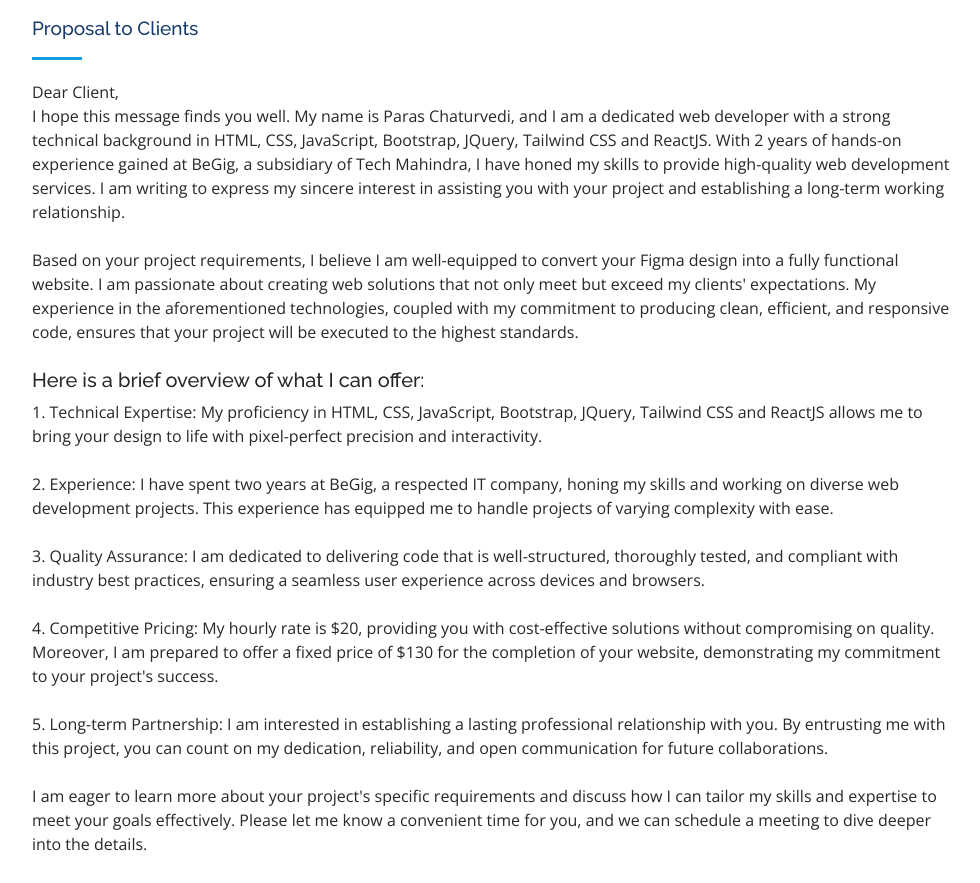
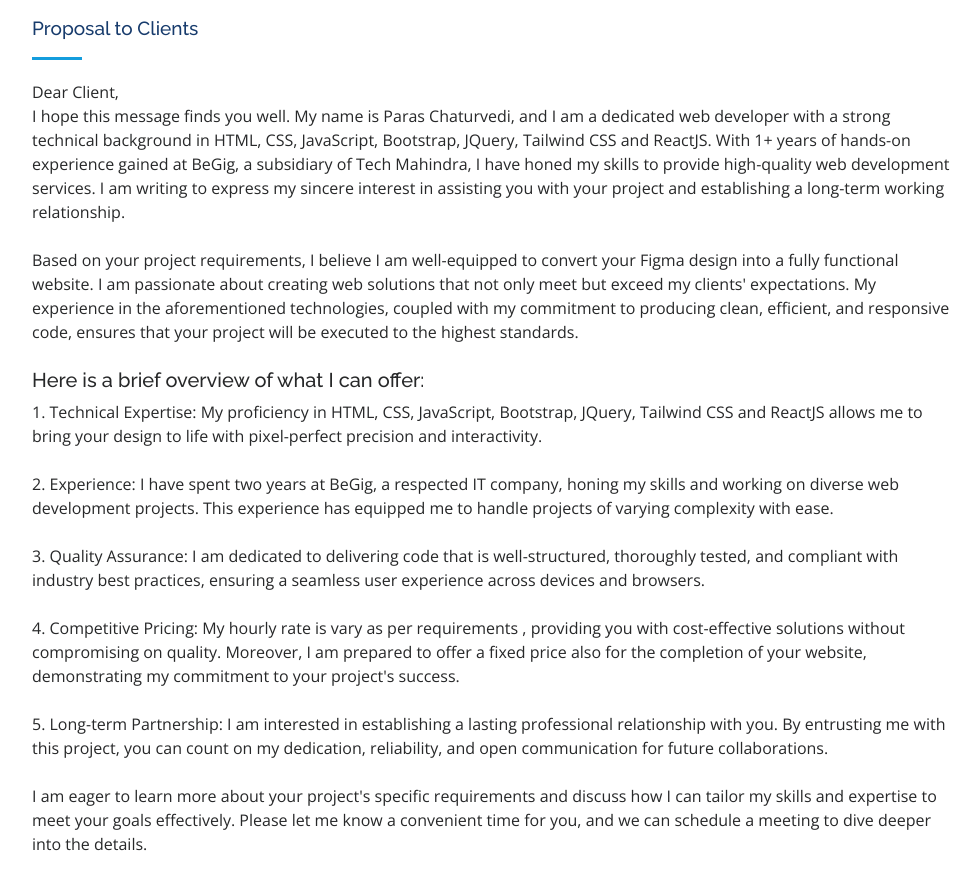
Before and after one commit to ParasChaturvedi/Portfolio-Paras.github.io, a plain HTML site: page index.html in a window 1280 px wide. Shown: the part 5222-6105 px from the top of the page, without its empty margins (298-1278 px from the left). Drawn offline with nearby package versions, Linux system fonts and the light colour scheme.

Commit message:
Update index.html

```diff
--- a/index.html
+++ b/index.html
@@ -722,7 +722,7 @@
 
               <p>Dear Client,
 
-                <p>I hope this message finds you well. My name is Paras Chaturvedi, and I am a dedicated web developer with a strong technical background in HTML, CSS, JavaScript, Bootstrap, JQuery, Tailwind CSS and ReactJS. With 2 years of hands-on experience gained at BeGig, a
+                <p>I hope this message finds you well. My name is Paras Chaturvedi, and I am a dedicated web developer with a strong technical background in HTML, CSS, JavaScript, Bootstrap, JQuery, Tailwind CSS and ReactJS. With 1+ years of hands-on experience gained at BeGig, a
                 subsidiary of Tech Mahindra, I have honed my skills to provide high-quality web development services. I am writing to express my sincere interest in assisting you with your project and establishing a long-term working relationship. </p><br>
 
                 <p>Based on your project requirements, I believe I am well-equipped to convert your Figma design into a fully functional website. I am passionate about creating web solutions that not only meet but exceed my clients' expectations. My experience in the aforementioned technologies, coupled with my commitment to producing clean, efficient, and responsive code, ensures that your project will be executed to the highest standards.</p><br>
@@ -732,8 +732,8 @@
                <p>2. Experience: I have spent two years at BeGig, a respected IT company, honing my skills and working on diverse web development projects. This experience has equipped me to handle
                 projects of varying complexity with ease.</p><br>
                 <p>3. Quality Assurance: I am dedicated to delivering code that is well-structured, thoroughly tested, and compliant with industry best practices, ensuring a seamless user experience across devices and browsers.</p><br>
-                <p>4. Competitive Pricing: My hourly rate is $20, providing you with cost-effective solutions
-                without compromising on quality. Moreover, I am prepared to offer a fixed price of $130 for
+                <p>4. Competitive Pricing: My hourly rate is vary as per requirements , providing you with cost-effective solutions
+                without compromising on quality. Moreover, I am prepared to offer a fixed price also for
                 the completion of your website, demonstrating my commitment to your project's success.</p><br>
                 <p>5. Long-term Partnership: I am interested in establishing a lasting professional relationship with you. By entrusting me with this project, you can count on my dedication, reliability, and open communication for future collaborations.</p><br>
 
```
